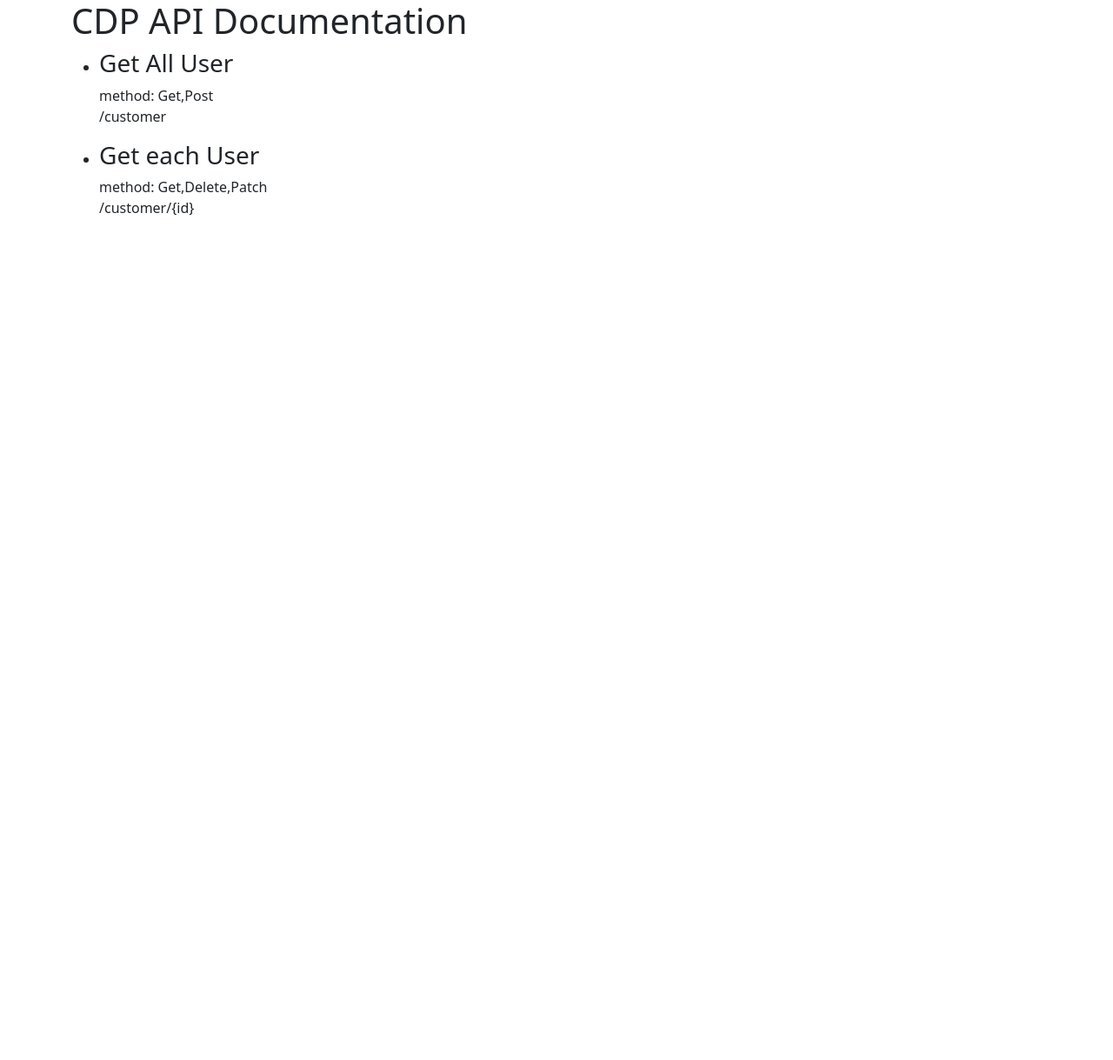
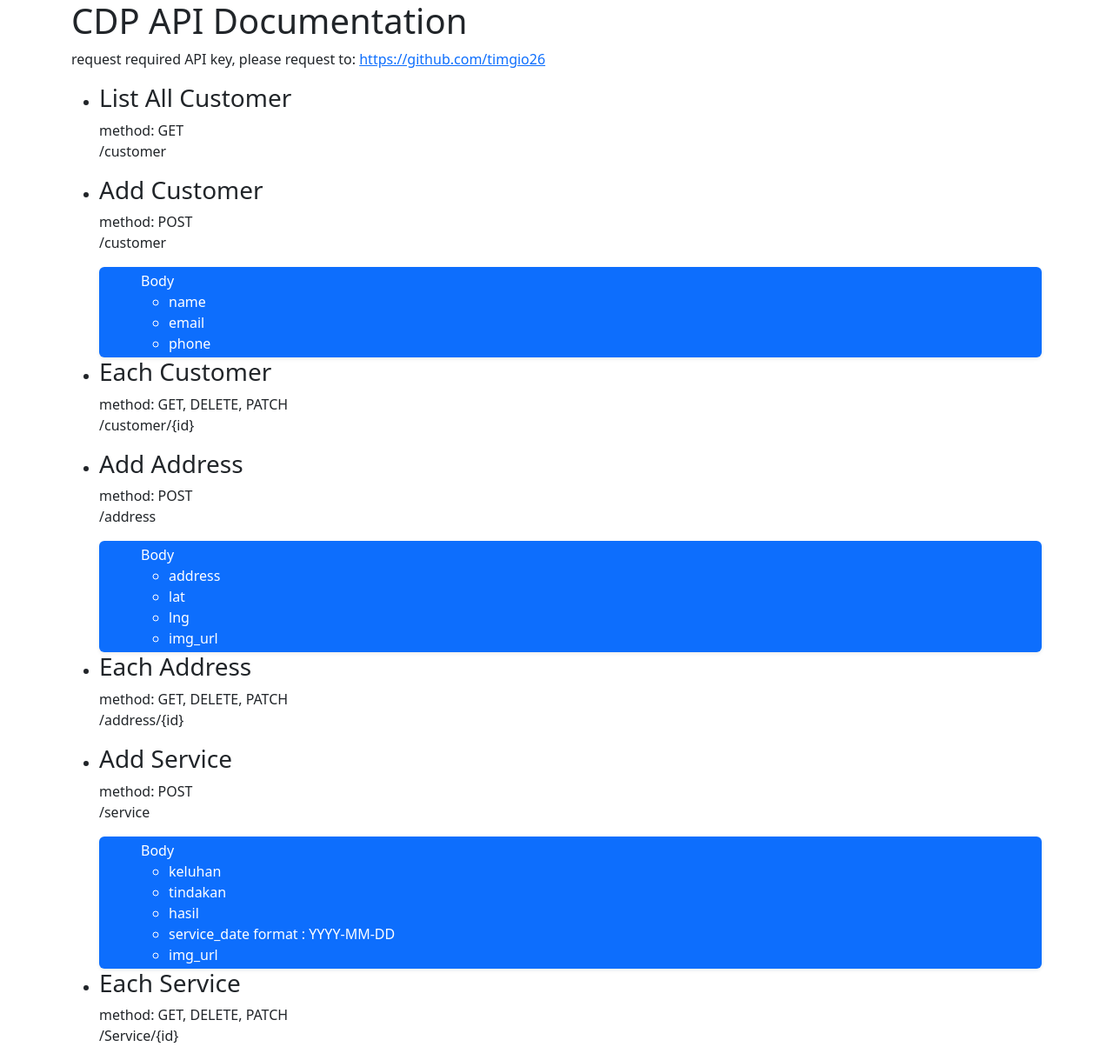
Before and after one commit to timgio26/CDP_BE, a Django app: page / in a window 1280 px wide. Shown: the whole page at 87% size. Before the commit the page ends 248 px from the top, so only its background shows below. Run offline with Django 5.2, Linux system fonts and the light colour scheme.

Commit message:
add docs

```diff
--- a/app1/templates/home.html
+++ b/app1/templates/home.html
@@ -12,19 +12,83 @@
 <body>
     <div class="container">
         <h1>CDP API Documentation</h1>
+        <p>request required API key, please request to: <a href="https://github.com/timgio26">https://github.com/timgio26</a></p>
         <ul>
             <li>
                 <div>
-                    <h3>Get All User</h3>
-                    <span>method: Get,Post</span>
+                    <h3>List All Customer</h3>
+                    <span>method: GET</span>
                     <p>/customer</p>
+
                 </div>
             </li>
             <li>
                 <div>
-                    <h3>Get each User</h3>
-                    <span>method: Get,Delete,Patch</span>
+                    <h3>Add Customer</h3>
+                    <span>method: POST</span>
+                    <p>/customer</p>
+                    <div class="px-5 py-1 bg-primary text-white rounded shadow-sm">
+                        <span>Body</span>
+                        <ul>
+                            <li>name</li>
+                            <li>email</li>
+                            <li>phone</li>
+                        </ul>
+                    </div>
+                </div>
+            </li>
+            <li>
+                <div>
+                    <h3>Each Customer</h3>
+                    <span>method: GET, DELETE, PATCH</span>
                     <p>/customer/{id}</p>
+                </div>
+            </li>
+            <li>
+                <div>
+                    <h3>Add Address</h3>
+                    <span>method: POST</span>
+                    <p>/address</p>
+                    <div class="px-5 py-1 bg-primary text-white rounded shadow-sm">
+                        <span>Body</span>
+                        <ul>
+                            <li>address</li>
+                            <li>lat</li>
+                            <li>lng</li>
+                            <li>img_url</li>
+                        </ul>
+                    </div>
+                </div>
+            </li>
+            <li>
+                <div>
+                    <h3>Each Address</h3>
+                    <span>method: GET, DELETE, PATCH</span>
+                    <p>/address/{id}</p>
+                </div>
+            </li>
+            <li>
+                <div>
+                    <h3>Add Service</h3>
+                    <span>method: POST</span>
+                    <p>/service</p>
+                    <div class="px-5 py-1 bg-primary text-white rounded shadow-sm">
+                        <span>Body</span>
+                        <ul>
+                            <li>keluhan</li>
+                            <li>tindakan</li>
+                            <li>hasil</li>
+                            <li>service_date <span>format : YYYY-MM-DD</span></li>
+                            <li>img_url</li>
+                        </ul>
+                    </div>
+                </div>
+            </li>
+            <li>
+                <div>
+                    <h3>Each Service</h3>
+                    <span>method: GET, DELETE, PATCH</span>
+                    <p>/Service/{id}</p>
                 </div>
             </li>
         </ul>
```
